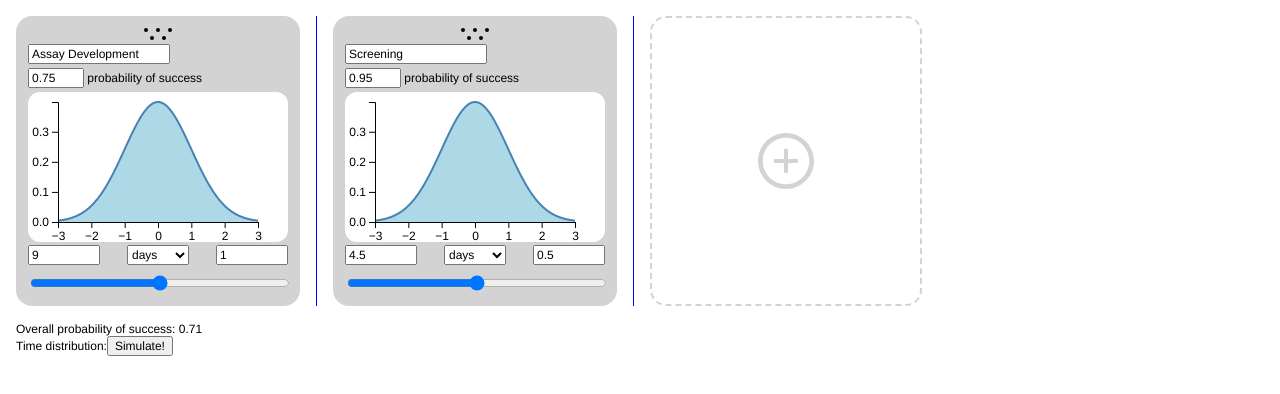
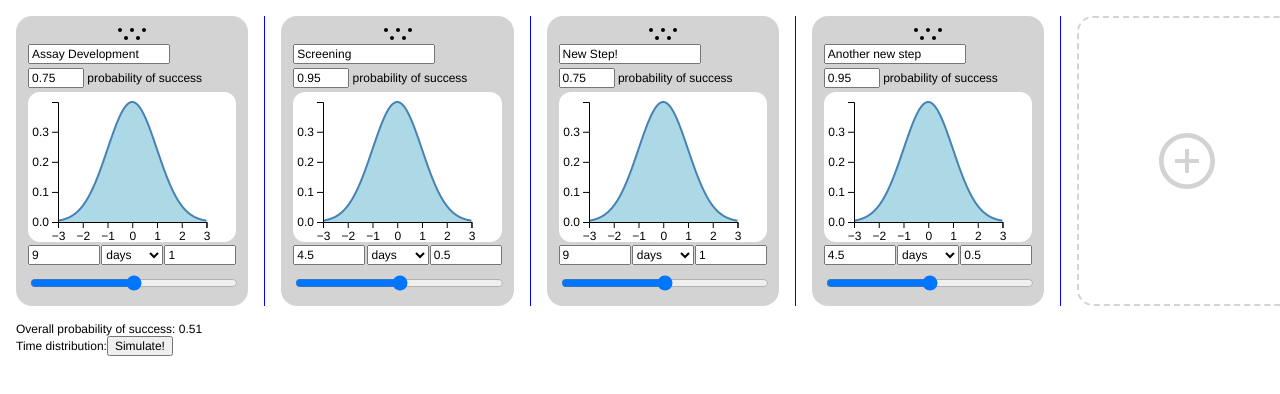
Before and after one commit to CALICAWESOME/Portfolio-Manager, a React (Create React App) app: page / in a window 1280 px wide. Shown: the top 394 px of the page. Built offline with nearby package versions, Linux system fonts and the light colour scheme.

Commit message:
Add 2 new steps

```diff
--- a/src/stepsSlice.ts
+++ b/src/stepsSlice.ts
@@ -50,8 +50,36 @@ const defaultSteps: StepsState = {
         standardDeviation: 0.5,
       },
     },
+    default3: {
+      name: "New Step!",
+      probabilityOfSuccess: 0.75,
+      time: {
+        mean: 9,
+        samples: {
+          max: Number.NEGATIVE_INFINITY,
+          min: Number.POSITIVE_INFINITY,
+          samples: [],
+        },
+        skew: 0,
+        standardDeviation: 1,
+      },
+    },
+    default4: {
+      name: "Another new step",
+      probabilityOfSuccess: 0.95,
+      time: {
+        mean: 4.5,
+        samples: {
+          max: Number.NEGATIVE_INFINITY,
+          min: Number.POSITIVE_INFINITY,
+          samples: [],
+        },
+        skew: 0,
+        standardDeviation: 0.5,
+      },
+    },
   },
-  stepsOrder: ["default1", "default2"],
+  stepsOrder: ["default1", "default2", "default3", "default4"],
 };
 
 const defaultNewStep: Step = {
```
